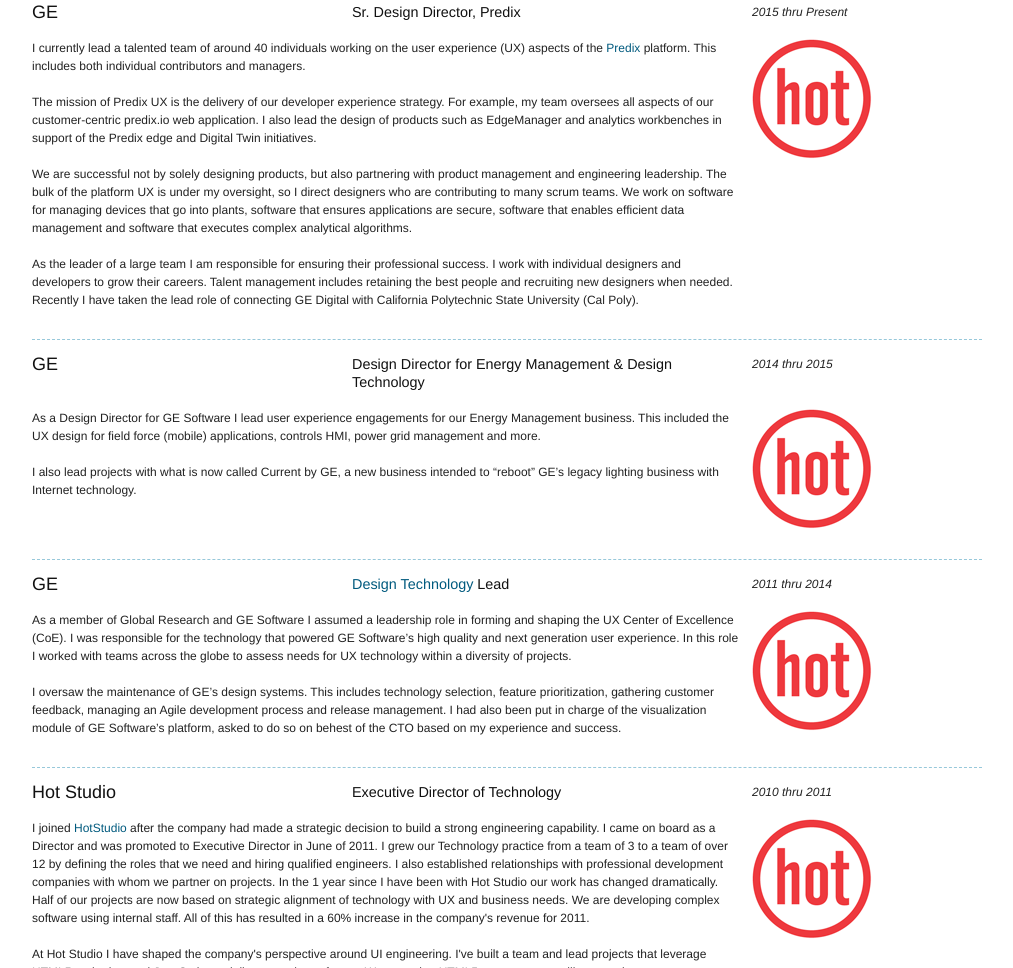
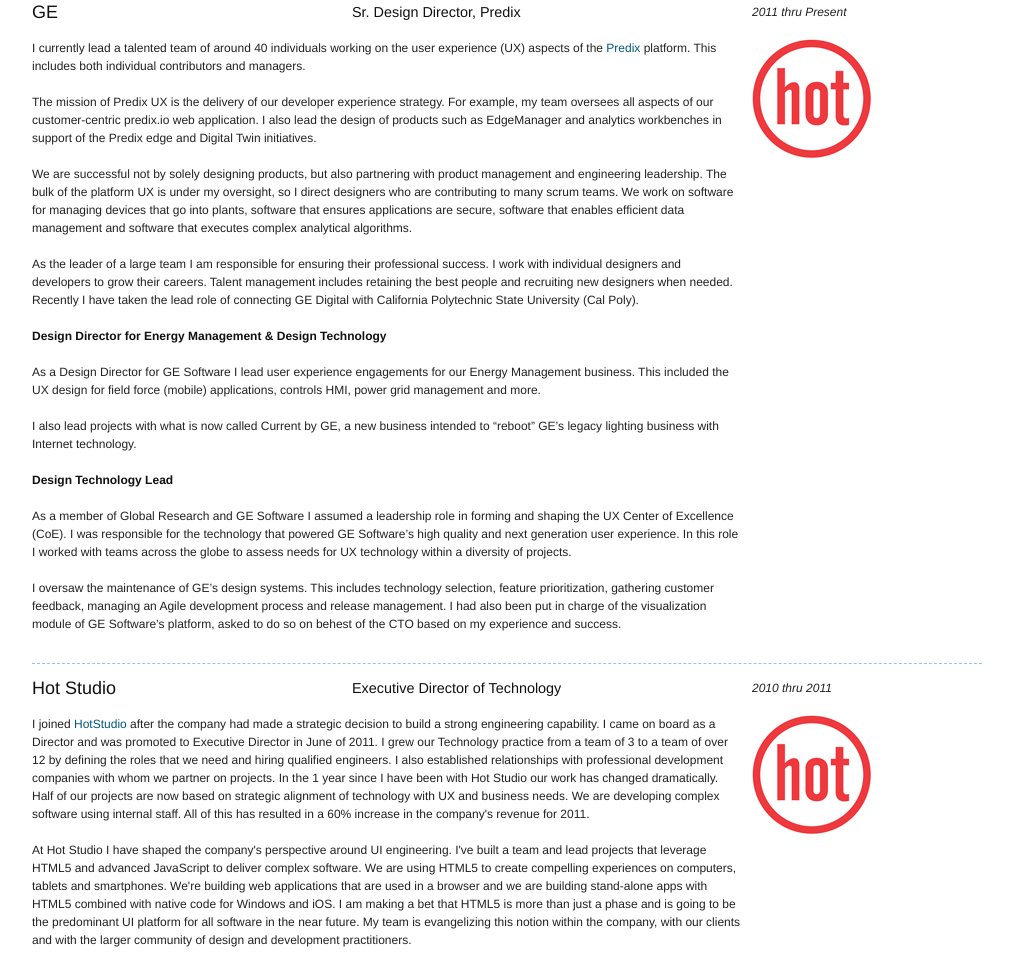
Before and after one commit to danharrelson/danharrelson.github.com, a plain HTML site: page portfolio/index.html in a window 1280 px wide. Shown: the part 7219-8187 px from the top of the page, without its empty margins (133-1146 px from the left). Drawn offline with Linux system fonts and the light colour scheme.

Commit message:
Background content update

```diff
--- a/portfolio/index.html
+++ b/portfolio/index.html
@@ -224,34 +224,24 @@
 			<div class="span-24 example">
 				<div class="span-8 clear"><h3>GE</h3></div>
 				<div class="span-10"><h4>Sr. Design Director, Predix</h4></div>
-		        <div class="span-6 last"><em>2015 thru Present</em></div>
+		        <div class="span-6 last"><em>2011 thru Present</em></div>
 				<div class="span-18">I currently lead a talented team of around 40 individuals working on the user experience (UX) aspects of the <a href="http://predix.io">Predix</a> platform. This includes both individual contributors and managers.<br /><br />
 
 The mission of Predix UX is the delivery of our developer experience strategy. For example, my team oversees all aspects of our customer-centric predix.io web application. I also lead the design of products such as EdgeManager and analytics workbenches in support of the Predix edge and Digital Twin initiatives.<br /><br />
 
 We are successful not by solely designing products, but also partnering with product management and engineering leadership. The bulk of the platform UX is under my oversight, so I direct designers who are contributing to many scrum teams. We work on software for managing devices that go into plants, software that ensures applications are secure, software that enables efficient data management and software that executes complex analytical algorithms.<br /><br />
 
-As the leader of a large team I am responsible for ensuring their professional success. I work with individual designers and developers to grow their careers. Talent management includes retaining the best people and recruiting new designers when needed. Recently I have taken the lead role of connecting GE Digital with California Polytechnic State University (Cal Poly).
-</div>
-				<div class="span-6 last"><img src="images/logo-hot.png" alt="logo-hot" width="120" height="120" /></div>
-			</div>
+As the leader of a large team I am responsible for ensuring their professional success. I work with individual designers and developers to grow their careers. Talent management includes retaining the best people and recruiting new designers when needed. Recently I have taken the lead role of connecting GE Digital with California Polytechnic State University (Cal Poly).<br/ ><br />
 
-			<div class="span-24 example">
-				<div class="span-8 clear"><h3>GE</h3></div>
-				<div class="span-10"><h4>Design Director for Energy Management & Design Technology</h4></div>
-		        <div class="span-6 last"><em>2014 thru 2015</em></div>
-				<div class="span-18">As a Design Director for GE Software I lead user experience engagements for our Energy Management business. This included the UX design for field force (mobile) applications, controls HMI, power grid management and more.<br /><br />
+<h5>Design Director for Energy Management & Design Technology</h5>
 
-I also lead projects with what is now called Current by GE, a new business intended to “reboot” GE’s legacy lighting business with Internet technology.
-</div>
-				<div class="span-6 last"><img src="images/logo-hot.png" alt="logo-hot" width="120" height="120" /></div>
-			</div>
+As a Design Director for GE Software I lead user experience engagements for our Energy Management business. This included the UX design for field force (mobile) applications, controls HMI, power grid management and more.<br /><br />
 
-			<div class="span-24 example">
-				<div class="span-8 clear"><h3>GE</h3></div>
-				<div class="span-10"><h4><a href="http://adaptivepath.org/ideas/what-makes-a-design-technologist/">Design Technology</a> Lead</h4></div>
-		        <div class="span-6 last"><em>2011 thru 2014</em></div>
-				<div class="span-18">As a member of Global Research and GE Software I assumed a leadership role in forming and shaping the UX Center of Excellence (CoE). I was responsible for the technology that powered GE Software’s high quality and next generation user experience. In this role I worked with teams across the globe to assess needs for UX technology within a diversity of projects.<br /><br />
+I also lead projects with what is now called Current by GE, a new business intended to “reboot” GE’s legacy lighting business with Internet technology.<br/ ><br />
+
+<h5>Design Technology Lead</h5>
+
+As a member of Global Research and GE Software I assumed a leadership role in forming and shaping the UX Center of Excellence (CoE). I was responsible for the technology that powered GE Software’s high quality and next generation user experience. In this role I worked with teams across the globe to assess needs for UX technology within a diversity of projects.<br /><br />
 
 I oversaw the maintenance of GE’s design systems. This includes technology selection, feature prioritization, gathering customer feedback, managing an Agile development process and release management. I had also been put in charge of the visualization module of GE Software’s platform, asked to do so on behest of the CTO based on my experience and success.
 </div>
```
